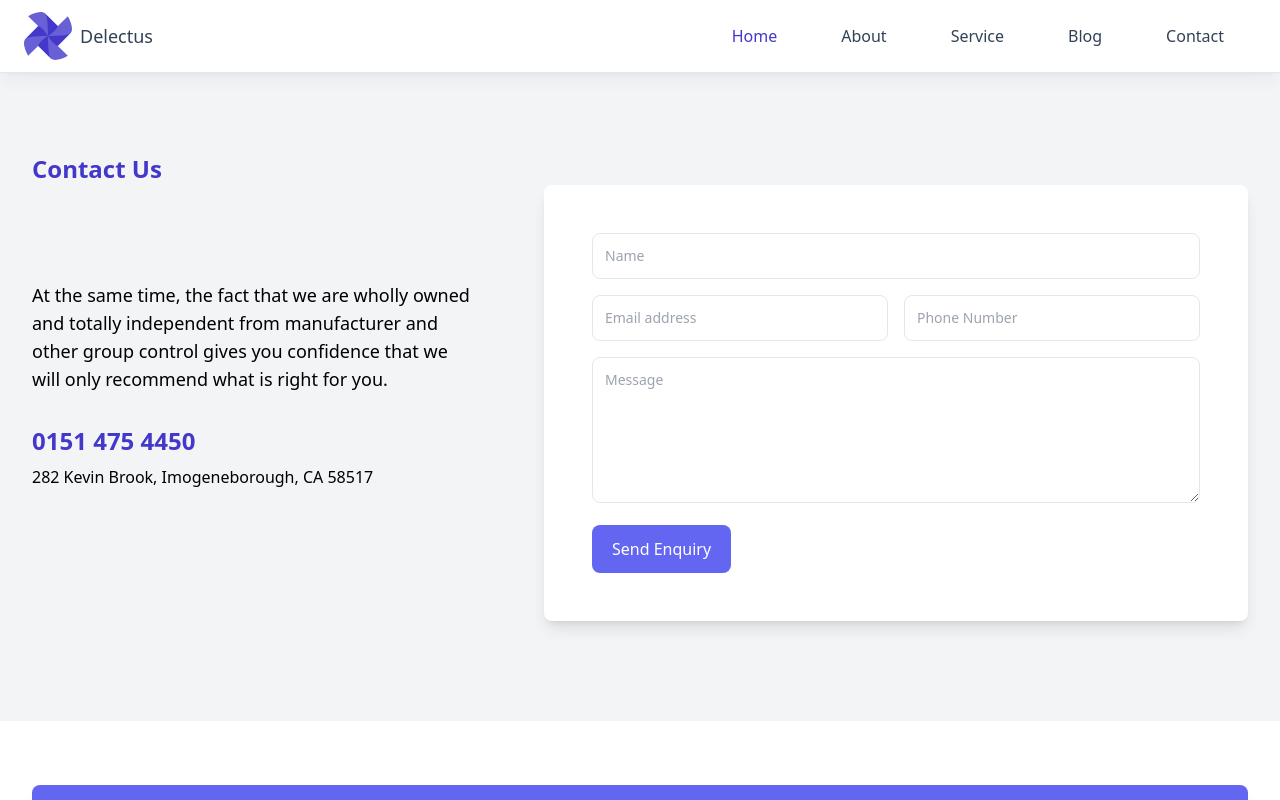
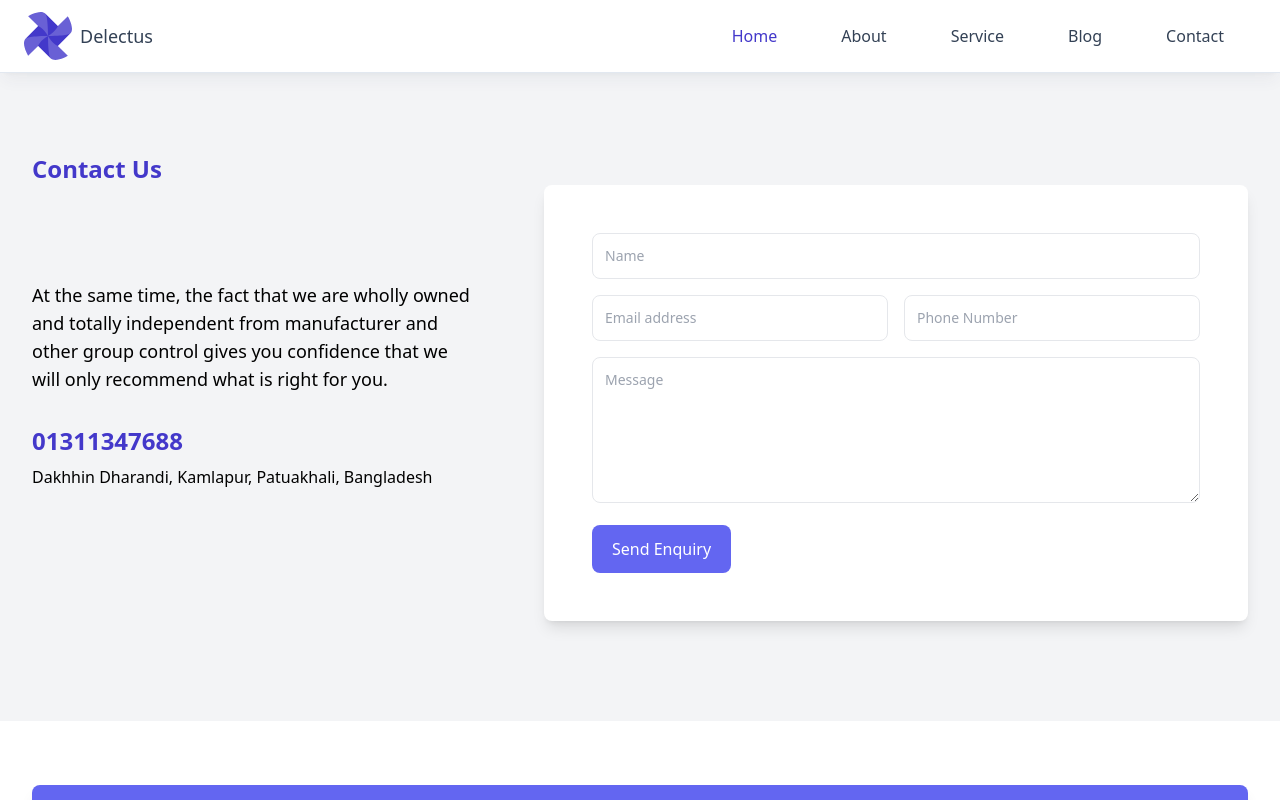
Before and after one commit to imran688-dev/Delectus-frontend, a React (Vite) app: page /contact in a window 1280 px wide. Shown: the top 800 px of the page. Built offline with nearby package versions, Linux system fonts and the light colour scheme.

Commit message:
contact form setup done

```diff
--- a/package.json
+++ b/package.json
@@ -16,6 +16,7 @@
     "husky": "^9.0.11",
     "react": "^18.2.0",
     "react-dom": "^18.2.0",
+    "react-hot-toast": "^2.4.1",
     "react-router-dom": "^6.23.1"
   },
   "devDependencies": {
--- a/src/components/Home/ContactSection.jsx
+++ b/src/components/Home/ContactSection.jsx
@@ -1,7 +1,88 @@
+import { useState } from "react"
+import axios from 'axios';
+import toast, { Toaster } from 'react-hot-toast';
+
 
 export default function ContactSection() {
+
+  const [formData, setFormData] = useState({
+    name: "",
+    email: "",
+    phone: "",
+    message: "",
+  });
+
+  const handleChange = (e) => {
+    const { name, value } = e.target;
+    setFormData(
+      (prev) => ({
+        ...prev,
+        [name]: value,
+      }));
+  };
+
+  const postContactData = (e) => {
+    e.preventDefault(),
+      console.log(formData);
+
+    const contactData = {
+      data: {
+        name: formData.name,
+        email: formData.email,
+        phone: formData.phone,
+        message: formData.message,
+      }
+    }
+
+    axios.post(`${import.meta.env.VITE_APP_URL}/api/contact-forms`, contactData, {
+      headers: {
+        'Content-Type': 'application/json',
+      }
+    }).then(function (response) {
+      console.log(response);
+      toast.success('Form submitted Successfully!');
+      setFormData({
+        name: "",
+        email: "",
+        phone: "",
+        message: "",
+      });
+
+    }).catch(function (error) {
+      console.log(error);
+      toast.error("Something went wrong! Please try again later");
+    });
+
+  }
+
+
+
   return (
     <>
+      <Toaster
+        position="top-center"
+        reverseOrder={false}
+        gutter={8}
+        containerClassName=""
+        containerStyle={{}}
+        toastOptions={{
+          duration: 5000,
+          style: {
+            background: '#363636',
+            color: '#fff',
+          },
+
+          // Default options for specific types
+          success: {
+            duration: 3000,
+            theme: {
+              primary: 'green',
+              secondary: 'black',
+            },
+          },
+        }}
+      />
+
       <section className="bg-gray-100">
         <div className="mx-auto max-w-screen-xl px-4 py-20 sm:px-6 lg:px-8">
           <h2 className="text-indigo-700 text-2xl font-semibold inline-block ">Contact Us</h2>
@@ -14,14 +95,16 @@ export default function ContactSection() {
               </p>
 
               <div className="mt-8">
-                <a href="#" className="text-2xl font-bold text-indigo-700"> 0151 475 4450 </a>
+                <a href="#" className="text-2xl font-bold text-indigo-700"> 01311347688 </a>
 
-                <address className="mt-2 not-italic">282 Kevin Brook, Imogeneborough, CA 58517</address>
+                <address className="mt-2 not-italic">
+                  Dakhhin Dharandi, Kamlapur, Patuakhali, Bangladesh
+                </address>
               </div>
             </div>
 
             <div className="rounded-lg bg-white p-8 mb-5 shadow-lg lg:col-span-3 lg:p-12">
-              <form action="#" className="space-y-4">
+              <form action="#" className="space-y-4" onSubmit={postContactData}>
                 <div>
                   <label className="sr-only" htmlFor="name">Name</label>
                   <input
@@ -29,6 +112,9 @@ export default function ContactSection() {
                     placeholder="Name"
                     type="text"
                     id="name"
+                    name="name"
+                    value={formData.name}
+                    onChange={handleChange}
                   />
                 </div>
 
@@ -40,6 +126,9 @@ export default function ContactSection() {
                       placeholder="Email address"
                       type="email"
                       id="email"
+                      name="email"
+                      value={formData.email}
+                      onChange={handleChange}
                     />
                   </div>
 
@@ -50,6 +139,9 @@ export default function ContactSection() {
                       placeholder="Phone Number"
                       type="tel"
                       id="phone"
+                      name="phone"
+                      value={formData.phone}
+                      onChange={handleChange}
                     />
                   </div>
                 </div>
@@ -62,6 +154,9 @@ export default function ContactSection() {
                     placeholder="Message"
                     rows="6"
                     id="message"
+                    name="message"
+                    value={formData.message}
+                    onChange={handleChange}
                   ></textarea>
                 </div>
 
--- a/src/components/Service/PricingCard.jsx
+++ b/src/components/Service/PricingCard.jsx
@@ -15,9 +15,9 @@ export default function PricingCard({ service }) {
             <span className="sr-only">Plan</span>
           </h2>
 
-          <p className="mt-2 text-gray-700">
+          {/* <p className="mt-2 text-gray-700">
             {data.description}
-          </p>
+          </p> */}
 
           <p className="mt-2 sm:mt-4">
             <strong className="text-3xl font-bold text-gray-900 sm:text-4xl">
```
Also changed, not shown: 1 other file (tests, documents, lock files or other folders).
